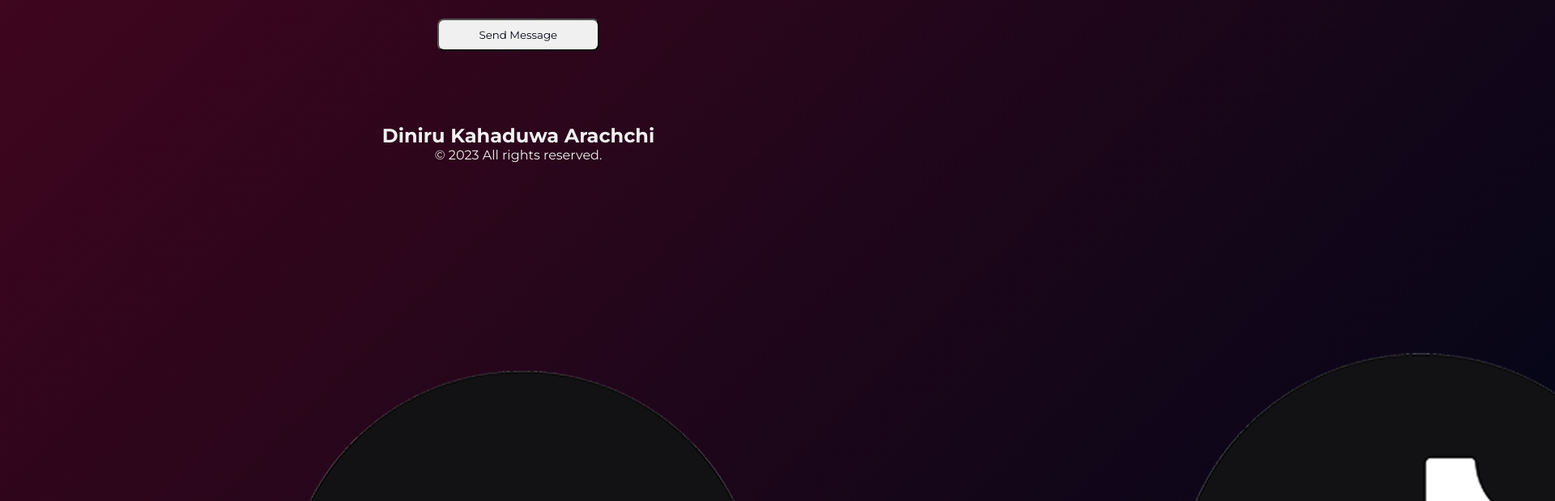
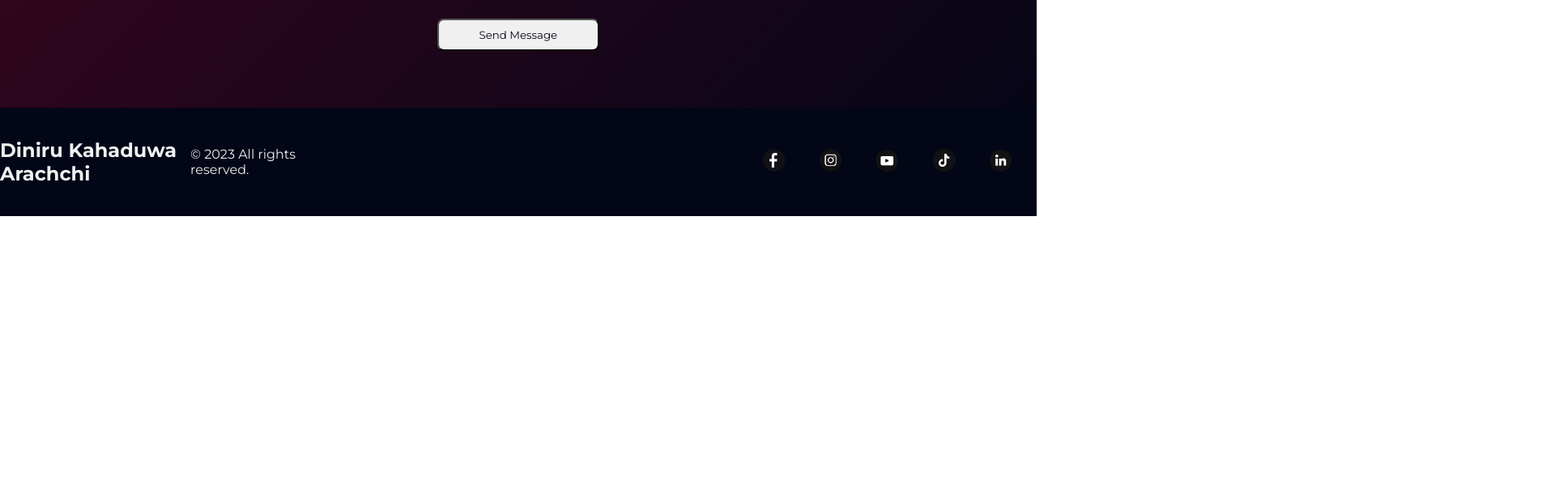
Before and after one commit to Diniruchamodya/Portfolio, a plain HTML site: page index.html in a window 1280 px wide. Shown: the part 2637-3256 px from the top of the page at 81% size, 1920 px wide, since content can reach past the window. After the commit the page ends 2904 px from the top, so only its background shows below. Drawn offline with nearby package versions, Linux system fonts and the light colour scheme.

Commit message:
add css for footer

```diff
--- a/index.html
+++ b/index.html
@@ -5,7 +5,7 @@
     <meta charset="UTF-8">
     <meta name="viewport" content="width=device-width, initial-scale=1.0">
     <title>Portfolio</title>
-    <link rel="icon" type="image/x-icon" href="logo1.png" width="26px" height="26px">
+    <link rel="icon" type="image/x-icon" href="favicon.png" width="100px" height="100px">
     <link rel="stylesheet" href="style.css">
     <link rel="stylesheet"
         href="https://fonts.googleapis.com/css2?family=Material+Symbols+Outlined:opsz,wght,FILL,GRAD@24,400,0,0&icon_names=search" />
--- a/style.css
+++ b/style.css
@@ -603,12 +603,25 @@ nav li:first-child {
     width: 100%;
     height: auto;
     display: flex;
-    flex-direction: column;
+    flex-direction: row;
     align-items: center;
     justify-content: center;
     color: var(--text-color);
     margin-top: 50px;
     padding: 20px 0;
+
+    background: linear-gradient(135deg, #020617, #020617, #020617);
+    background-size: 300% 300%;
+}
+
+.footer-content h1 {
+    font-size: 2rem;
+    margin: 0 10px;
+}
+
+.footer-content p {
+    font-size: 1rem;
+    margin: 0 10px;
 }
 
 .footer-content .social-icons {
@@ -617,6 +630,16 @@ nav li:first-child {
     display: flex;
     flex-direction: row;
     align-items: center;
-    justify-content: center;
+    justify-content: flex-end;
     gap: 20px;
+    margin: 20px;
+
 }
+
+.footer-content .social-icons img {
+    width: 50px;
+    height: auto;
+    transition: transform 0.3s ease;
+
+
+}
```
Also changed, not shown: favicon.png (added).
